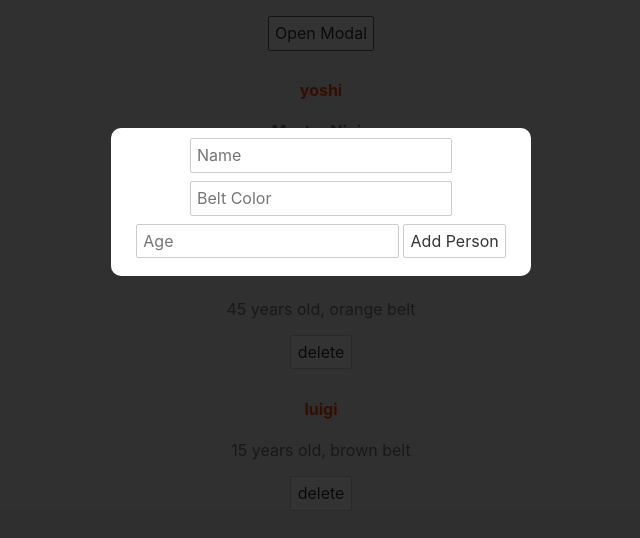
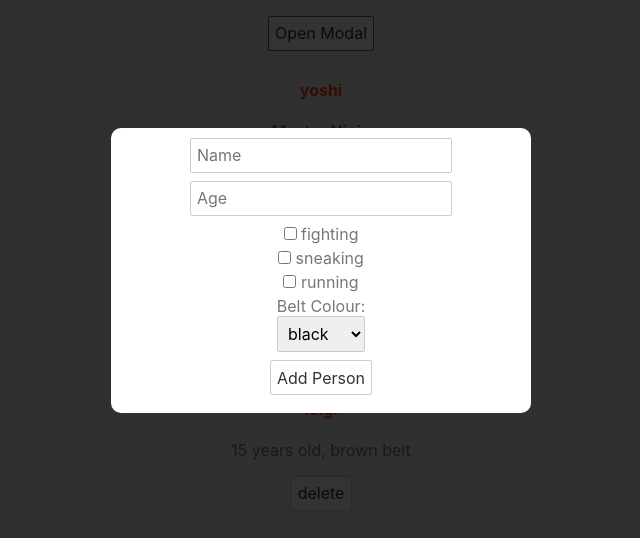
Before and after one commit to AnushaDeviR/learn-svelte, a Svelte app in the folder myproject/: page / in a window 1280 px wide. Both pictures are taken after a click on the button "Open Modal". Shown: the top 538 px of the page, without its empty margins (319-959 px from the left). Built offline with nearby package versions, Linux system fonts and the light colour scheme.

Commit message:
lesson-16 update

```diff
--- a/myproject/src/AddPersonForm.svelte
+++ b/myproject/src/AddPersonForm.svelte
@@ -2,6 +2,11 @@
   let name;
   let beltColour;
   let age;
+  //   let fighting = false;
+  //   let sneaking = false;
+  //   let running = false;
+
+  let skills = [];
 
   const handleSubmit = () => {
     console.log(name, age, beltColour);
@@ -16,14 +21,25 @@
     placeholder="Name"
     bind:value={name}
   />
-  <input
-    type="text"
-    name="name"
-    id="belt color"
-    placeholder="Belt Color"
-    bind:value={beltColour}
-  />
+
   <input type="number" name="age" id="age" placeholder="Age" bind:value={age} />
+  <br />
+  <!-- <input type="checkbox" bind:checked={fighting} /> fighting<br />
+  <input type="checkbox" bind:checked={sneaking} /> sneaking<br />
+  <input type="checkbox" bind:checked={running} /> running<br /> -->
+
+  <input type="checkbox" bind:group={skills} value="fighting" /> fighting<br />
+  <input type="checkbox" bind:group={skills} value="sneaking" /> sneaking<br />
+  <input type="checkbox" bind:group={skills} value="running" /> running<br />
+
+  <label>Belt Colour: </label>
+  <select bind:value={beltColour}>
+    <option value="black">black</option>
+    <option value="orange">orange</option>
+    <option value="blue">blue</option>
+    <option value="brown">brown</option>
+  </select>
+  <br />
   <button>Add Person</button>
 </form>
 
```
